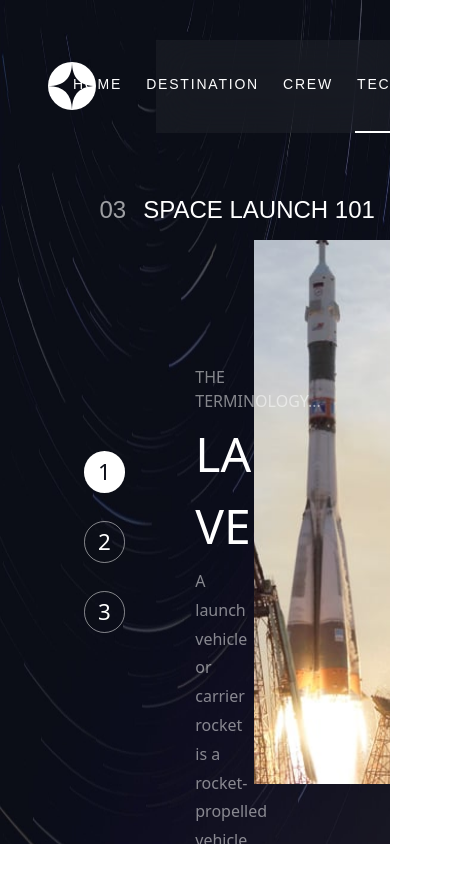
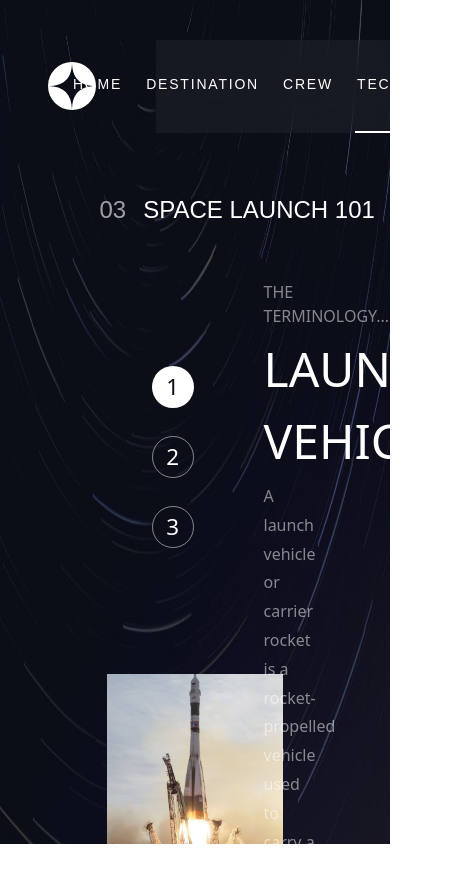
Before and after one commit to heckspoiler/space-travel, a Next.js app: page /Technology in a window 390 px wide. Shown: the top 882 px of the page, 457 px wide, since content can reach past the window. Built offline with nearby package versions, Linux system fonts and the light colour scheme.

Commit message:
responsiveness tablet destination finished

```diff
--- a/styles/Destination.module.css
+++ b/styles/Destination.module.css
@@ -128,3 +128,141 @@
       flex-direction: column;
       gap: 5px;
 }
+
+
+
+
+@media screen and (max-width: 768px) {
+
+      .container {
+
+            background-image: url("../public/assets/destination/background-destination-tablet.jpg");
+            display: flex;
+            flex-direction: column;
+
+
+      }
+
+      .sectionTitle {
+
+            margin-top: 11rem;
+            margin-left: calc(2rem + 2vw);
+
+      }
+
+      .sectionTitle::before {
+            content: "01";
+            margin-right: 17px;
+            opacity: 0.6;
+      }
+
+      .sectionLeft,
+      .sectionRight {
+            width: 100%;
+            height: 100%;
+
+      }
+
+      .sectionLeft {
+            display: flex;
+            justify-content: center;
+            align-items: center;
+            padding: 0;
+            margin-top: -50px;
+
+      }
+
+
+
+      .sectionLeft img {
+            scale: 0.7;
+      }
+
+      .sectionRight {
+
+            margin-top: -80px;
+            padding-left: 0;
+            display: flex;
+            flex-direction: column;
+            justify-content: center;
+            align-items: center;
+      }
+
+      .sectionRightTitle {
+            font-size: 6rem;
+            color: white;
+            text-transform: uppercase;
+            opacity: 0.8;
+            font-family: Cambria, Cochin, Georgia, Times, 'Times New Roman', serif;
+      }
+
+      .planetNav {
+            display: flex;
+            gap: 30px;
+            height: 2rem;
+      }
+
+      .planetNav ul {
+
+            text-transform: uppercase;
+            height: 100%;
+            color: white;
+            opacity: 0.6;
+            transition: 0.2s border-bottom ease-in-out, color 0.2s ease-in-out;
+      }
+
+      .planetNav ul:hover {
+
+            border-bottom: 2px solid white;
+            cursor: pointer;
+            opacity: 0.9;
+      }
+
+      .description {
+            color: white;
+            opacity: 0.6;
+            line-height: 1.9;
+            width: 70%;
+            text-align: center;
+      }
+
+      .strokeBelow {
+            height: 1px;
+            width: 78%;
+            background-color: white;
+            margin-top: 35px;
+            opacity: 0.2;
+      }
+
+      .bottomSection {
+            display: flex;
+            color: white;
+            gap: 7vw;
+            text-transform: uppercase;
+            opacity: 0.6;
+            margin-top: 20px;
+      }
+
+      .bottomSection p {
+            font-size: 0.7rem;
+      }
+
+      .bottomSection h4 {
+            font-size: 1.5rem;
+            font-family: 'Courier New', Courier, monospace
+      }
+
+      .active {
+            border-bottom: 2px solid white;
+            opacity: 1 !important;
+      }
+
+      .distance,
+      .travel {
+            display: flex;
+            flex-direction: column;
+            gap: 5px;
+      }
+
+
+}
--- a/styles/components/MainSectionContainer.module.css
+++ b/styles/components/MainSectionContainer.module.css
@@ -8,11 +8,13 @@
       flex-direction: row;
 }
 
-/* @media screen and (max-width: 768px) {
+@media screen and (max-width: 768px) {
 
       .container {
-            padding-top: 0;
-            background-color: red;
+            display: flex;
+            flex-direction: column;
+            align-items: center;
+            justify-content: center;
       }
 
-} */
+}
```
